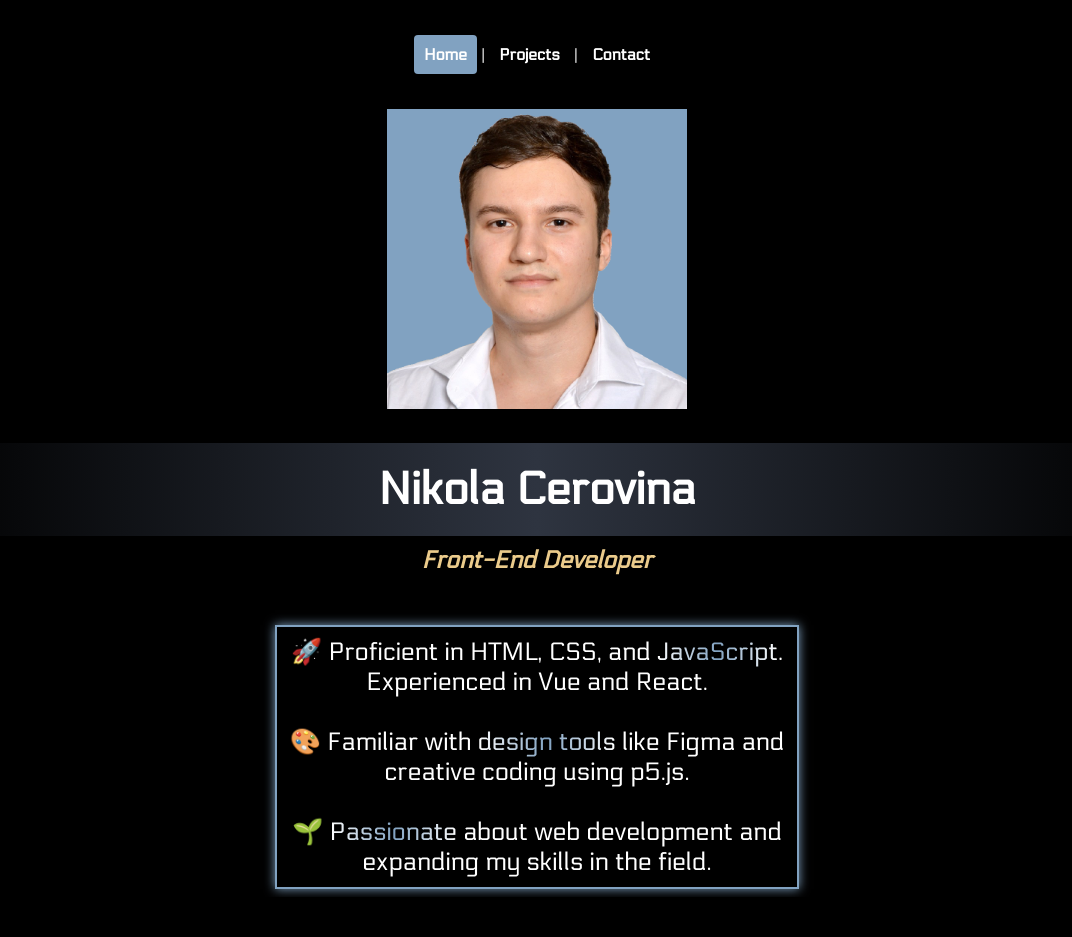
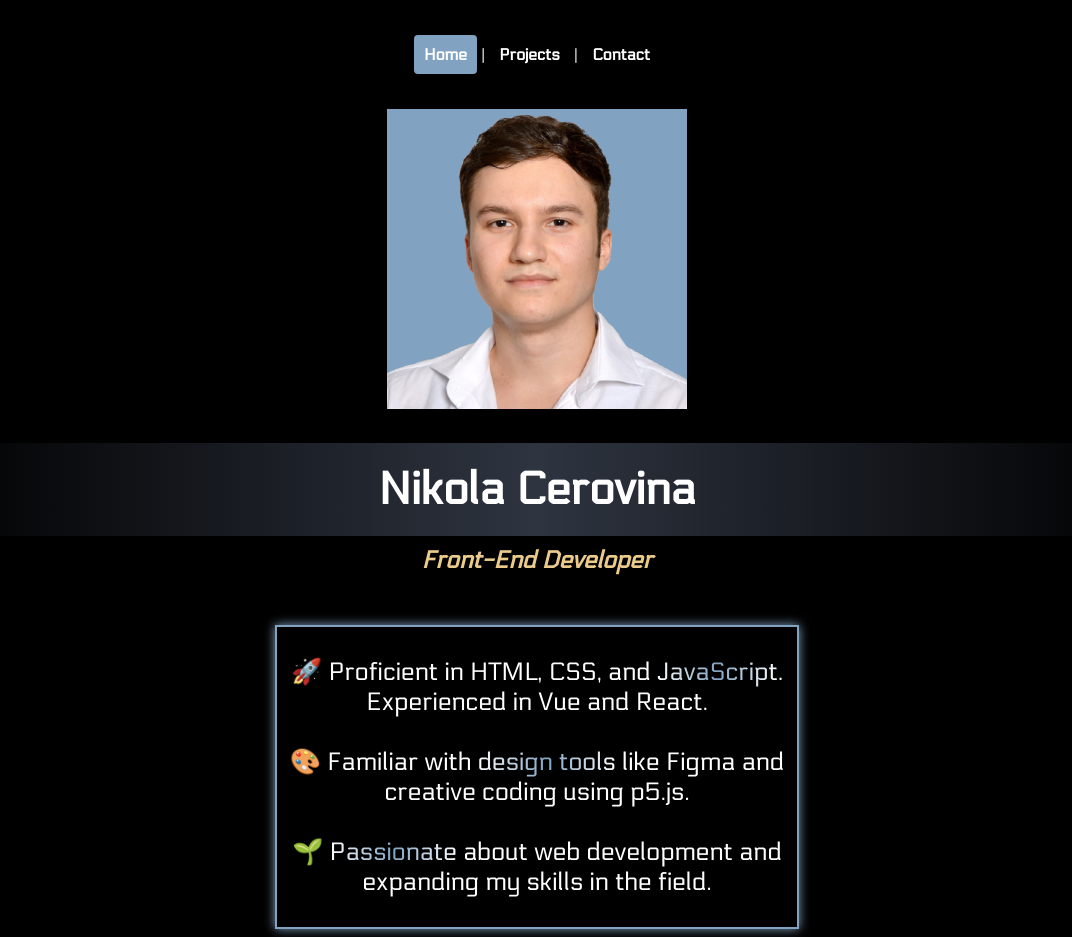
Before and after one commit to cerovina/Website-Vue-Router, a Vue app: page / in a window 1280 px wide. Shown: the whole page, without its empty margins (103-1175 px from the left). Before the commit the page ends 897 px from the top, so only its background shows below. Built offline with nearby package versions, Linux system fonts and the light colour scheme.

Commit message:
Minor style changes

```diff
--- a/src/assets/global.css
+++ b/src/assets/global.css
@@ -41,6 +41,8 @@ p {
   border: 2px solid #81A2C1;
   box-shadow: 0 0 10px #81A2C1;
   padding: 10px;
+  padding-top: 30px;
+  padding-bottom: 30px;
 }
 
 /* Media query for laptops and larger screens */
--- a/src/views/ContactView.vue
+++ b/src/views/ContactView.vue
@@ -4,12 +4,12 @@
         <h1>Contact</h1>
       </div>
       <div class="end">
-        <p><span class="yellow">Email:</span><br>cerovina1997@gmail.com
-        <br>
-        <br>
-        <span class="yellow">LinkedIn:</span><br><a class="link" href="https://linkedin.com/in/cerovina">Let's connect!</a>
-        <br>
-        📧
+        <p>
+          📧<span class="yellow">Email:</span><br>cerovina1997@gmail.com
+          <br>
+          <br>
+          🌐<span class="yellow">LinkedIn:</span><br><a class="link" href="https://linkedin.com/in/cerovina">Let's connect!</a>
+          <br>
         </p>
       </div>
     </div>
```
